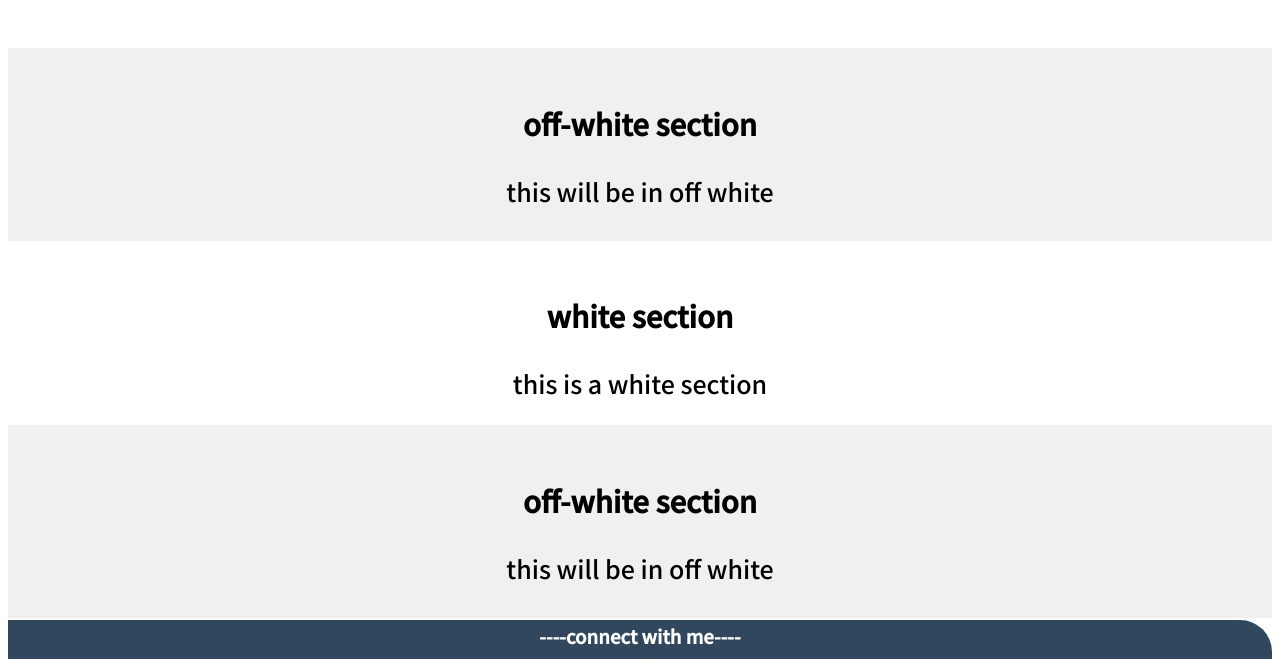
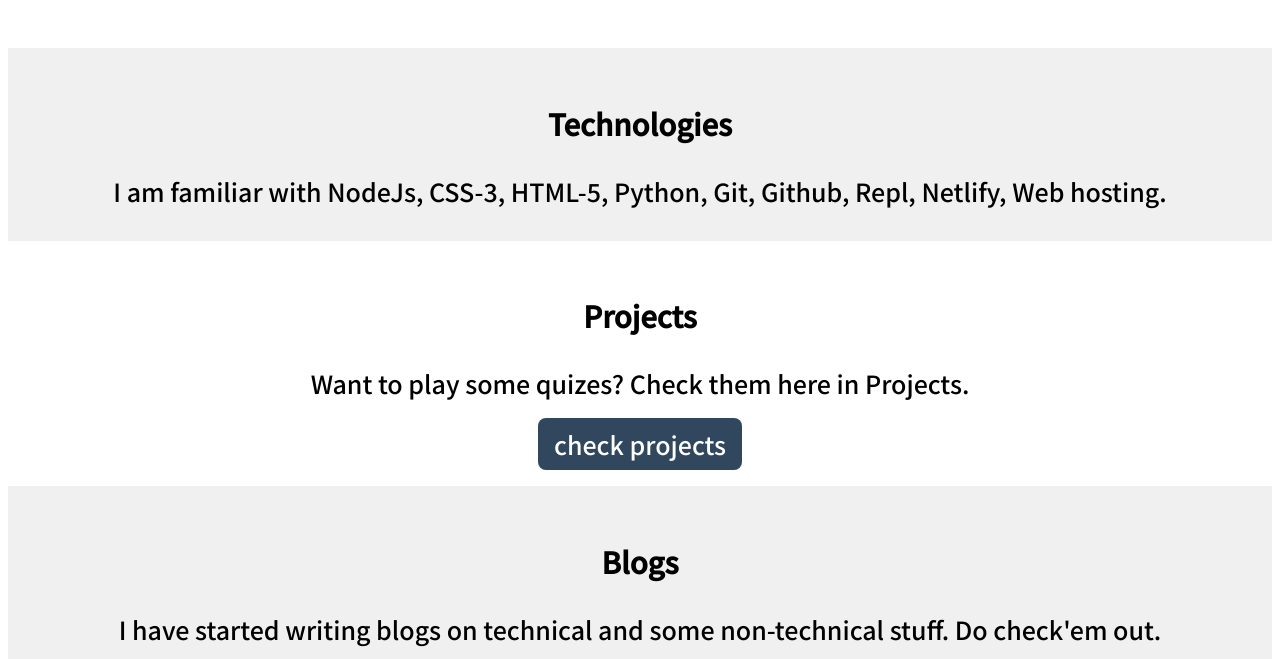
Before and after one commit to AryanShinde/Portfolio, a plain HTML site: page index.html in a window 1280 px wide. Shown: the part 608-1267 px from the top of the page. Drawn offline with Linux system fonts and the light colour scheme.

Commit message:
updated colors

```diff
--- a/index.html
+++ b/index.html
@@ -37,32 +37,39 @@
 
     </header>
     <section class="section ow">
-        <h3> off-white section
+        <h3> Technologies
         </h3>
-        <div>
-            this will be in off white
+        <div>I am familiar with NodeJs, CSS-3, HTML-5, Python, Git, Github, Repl, Netlify, Web hosting.
         </div>
     </section>
 
 
     <section class="section">
         <h3>
-            white section
+           Projects
 
         </h3>
-        <div>this is a white section</div>
+        <p>Want to play some quizes?
+            Check them here in Projects.</p>
+            <a class="links
+            link-primary"href="projects.html">check projects</a>
+
+
     </section>
 
     <section class="section ow">
-        <h3> off-white section
+        <h3>Blogs
         </h3>
-        <div>
-            this will be in off white
-        </div>
+        <p>
+            I have started writing blogs on technical and some
+            non-technical stuff. Do check'em out.
+        </p>
+        <a class="links
+        link-secondary"href="blogs.html">Read Blogs</a>
     </section>
 
     <footer class="footer">
-        <h3 class="footer-header">----connect with me----</h3>
+        <h3 class="footer-header">---- Connect with me ----</h3>
         <ul class="list-foot" >
              <li class="list-inline">
                 <a href="https://github.com/AryanShinde">
--- a/styles.css
+++ b/styles.css
@@ -26,6 +26,8 @@ body{
     background-color: var(--secondary-color);
     border-radius: 0.5rem;
     color:white;
+    margin:auto;
+
 
 }
 .link-secondary{
@@ -104,6 +106,7 @@ body{
     font-size: 25px;
 }
 .ow{
+    text-align: center;
     scroll-padding-top: 5rem;
     padding-bottom: 2rem;
     background-color:#f0f0f0;
@@ -114,7 +117,7 @@ body{
 }
 .footer .footer-header{
     text-align: center;
-    color: white;
+    color: #E5E7EB;
     padding: 2px;
     margin-top: 2px;
 }
@@ -150,3 +153,6 @@ body{
     max-width: 100px;
     margin: 0px 10px;
 }
+.mail{
+    color:white
+}
```
